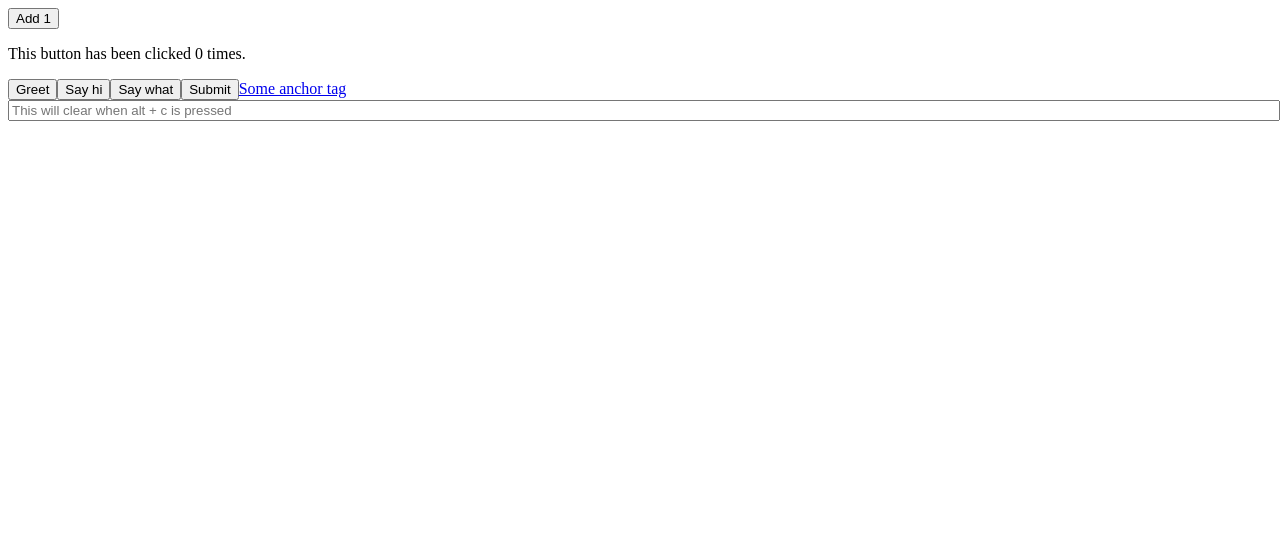
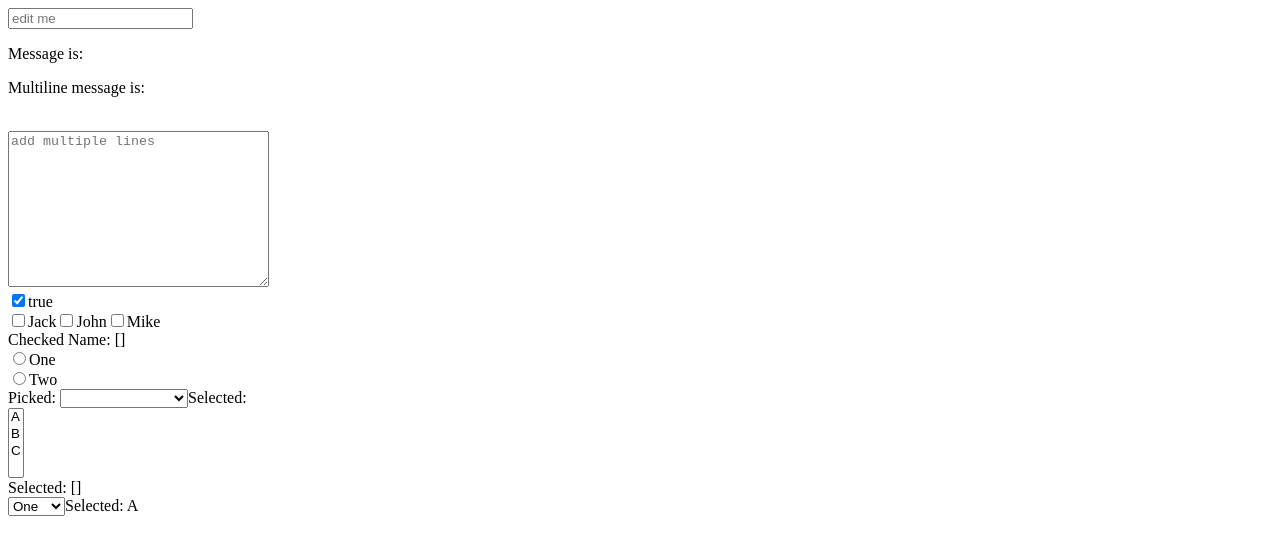
Before and after one commit to napoleon-commits/VueCLI, a Vue app: page / in a window 1280 px wide. Shown: the top 550 px of the page. Built offline with nearby package versions, Linux system fonts and the light colour scheme.

Commit message:
Form Input Bindings

```diff
--- /dev/null
+++ b/src/components/FormInputBindings.vue
@@ -0,0 +1,92 @@
+<template>
+  <div>
+       <!-- Text -->
+        <input type="text" placeholder="edit me" v-model="message">
+        <p>Message is: {{message}}</p>
+        <!-- Multiline text -->
+        <span>Multiline message is:</span>
+        <p style="white-space: pre-line;">{{message}}</p>
+        <br>
+        <textarea
+            name=""
+            id=""
+            cols="30"
+            rows="10"
+            placeholder="add multiple lines"
+            v-model="message"
+        ></textarea>
+        <!-- Checkbox -->
+        <br>
+        <input type="checkbox" id="checkbox" v-model="checked">
+        <label for="checkbox">{{checked}}</label>
+        <!-- Multiple checkboxes, bound to the same Array -->
+        <br>
+        <input type="checkbox" v-model="checkedNames" id="jack" value="Jack">
+        <label for="jack">Jack</label>
+        <input type="checkbox" v-model="checkedNames" id="john" value="John">
+        <label for="john">John</label>
+        <input type="checkbox" v-model="checkedNames" id="mike" value="Mike">
+        <label for="mike">Mike</label>
+        <br>
+        <span>Checked Name: {{checkedNames}}</span>
+        <br>
+        <!-- Radio -->
+        <input type="radio" id="one" value="One" v-model="picked">
+        <label for="one">One</label>
+        <br>
+        <input type="radio" id="two" value="Two" v-model="picked">
+        <label for="two">Two</label>
+        <br>
+        <span>Picked: {{picked}}</span>
+        <!-- Select -->
+        <select name="" id="" v-model="selected">
+            <option disabled>Please select one</option>
+            <option>A</option>
+            <option>B</option>
+            <option>C</option>
+        </select>
+        <span>Selected: {{selected}}</span>
+        <br>
+        <!-- Multiple Select -->
+        <select name="" id="" v-model="selectedMultiple" multiple>
+            <option>A</option>
+            <option>B</option>
+            <option>C</option>
+        </select>
+        <br>
+        <span>Selected: {{selectedMultiple}}</span>
+        <br>
+        <select name="" id="" v-model="selectedDynamic">
+            <option v-for="option in options" :value="option.value" :key="option">
+                {{option.text}}
+            </option>
+        </select>
+        <span>Selected: {{selectedDynamic}}</span>
+        <br>
+  </div>
+</template>
+
+<script>
+export default {
+    data(){
+        return{
+            message: "",
+            checked: true,
+            checkedNames: [],
+            picked:"",
+            selected: "",
+            selectedMultiple: [],
+            selectedDynamic: "A",
+            options: [
+                {text: "One", value: "A"},
+                {text: "Two", value: "B"},
+                {text: "Three", value: "C"},
+            ]
+        }
+    }
+}
+</script>
+
+<style>
+
+</style>
--- a/src/main.js
+++ b/src/main.js
@@ -14,12 +14,14 @@ import Vue from 'vue'
 
 // import ListRendering from './components/ListRendering';
 
-import EventHandling from './components/EventHandling';
+// import EventHandling from './components/EventHandling';
+
+import FormInputBindings from './components/FormInputBindings';
 
 Vue.config.productionTip = false
 
 new Vue({
-  render: h => h(EventHandling),
+  render: h => h(FormInputBindings),
 }).$mount('#app');
 
 // console.log(Instance.data() === obj2);
```
